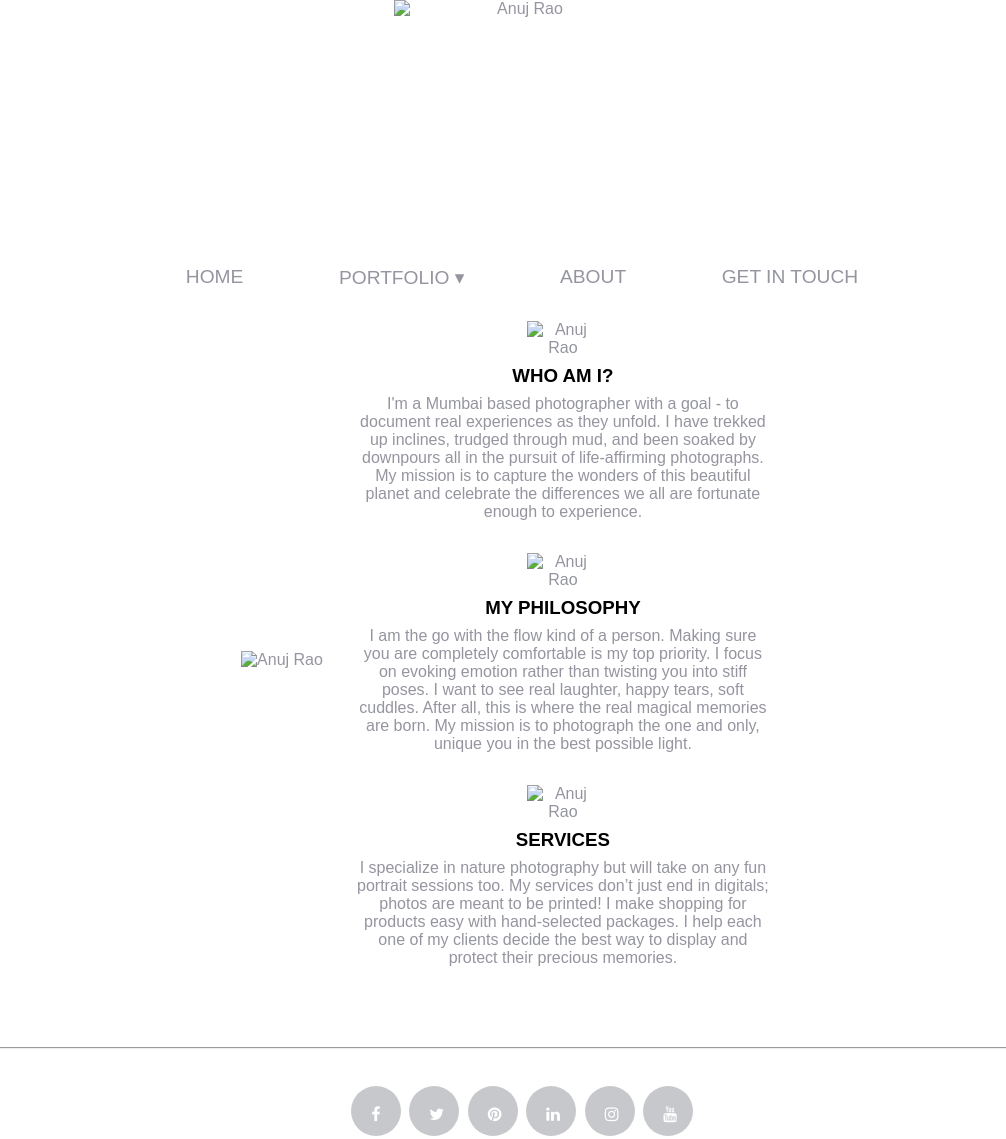
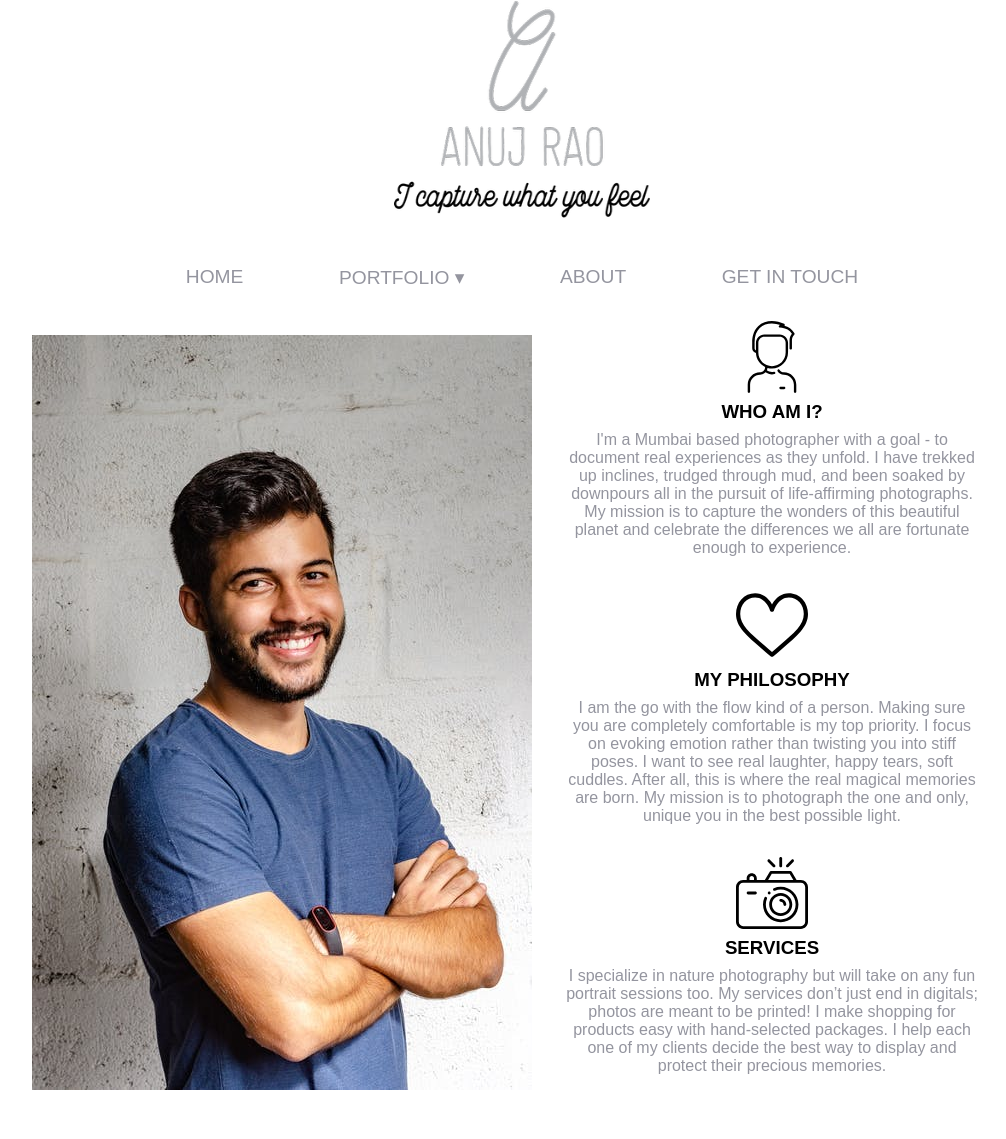
Before and after one commit to dhriti01/portfolio.github.io, a plain HTML site: page about.html in a window 1280 px wide. Shown: the top 1139 px of the page, without its empty margins (118-1124 px from the left). Drawn offline with Linux system fonts and the light colour scheme.

Commit message:
Update about.html

```diff
--- a/about.html
+++ b/about.html
@@ -16,11 +16,11 @@
 <body>
 <div class="body">
   <div class="head">
-      <img src="images/logo.png" width="20%" alt="Anuj Rao">
+      <img src="image/logo.png" width="20%" alt="Anuj Rao">
   </div>
 
   <div class='nav'>
-  <div class='navigator'><img src="images/menu_icon.jpg"  alt="Menu">
+  <div class='navigator'><img src="image/menu_icon.jpg"  alt="Menu">
 
     <ul class='menu1'>
     <li><a href='home.html'>HOME</a></li>
@@ -48,12 +48,12 @@
 
   <div class="content-container">
     <div class="picture">
-      <img src="images/anuj.jpeg" width="100%" alt="Anuj Rao">
+      <img src="image/anuj.jpeg" width="100%" alt="Anuj Rao">
    </div>
 
        <div class="about">
          <div class="context">
-          <img src="images/man.svg" width="15%" alt="Anuj Rao">
+          <img src="image/man.svg" width="15%" alt="Anuj Rao">
           <h3>WHO AM I?</h3>
          <p>I'm a Mumbai based photographer with a
            goal - to document real experiences as they unfold. I have trekked up
@@ -64,7 +64,7 @@
          </div>
 
          <div class="context">
-          <img src="images/like.svg" width="15%" alt="Anuj Rao">
+          <img src="image/like.svg" width="15%" alt="Anuj Rao">
           <h3>MY PHILOSOPHY</h3>
          <p>I am the go with the flow kind of a person. Making sure you are completely
             comfortable is my top priority. I focus on evoking emotion rather than
@@ -75,7 +75,7 @@
          </div>
 
          <div class="context">
-          <img src="images/camera.svg" width="15%" alt="Anuj Rao">
+          <img src="image/camera.svg" width="15%" alt="Anuj Rao">
           <h3>SERVICES</h3>
          <p>I specialize in nature photography but will take on any fun portrait sessions
             too. My services don’t just end in digitals; photos are meant to be printed!
```
